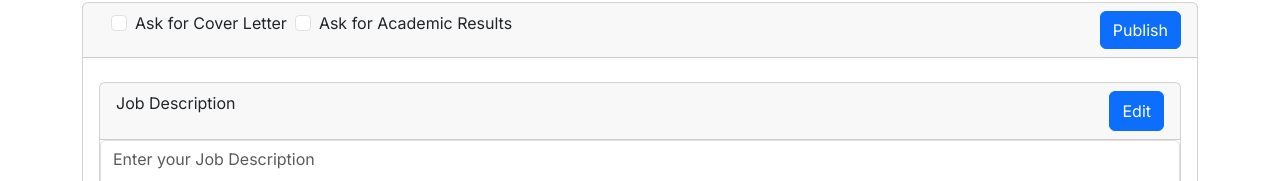
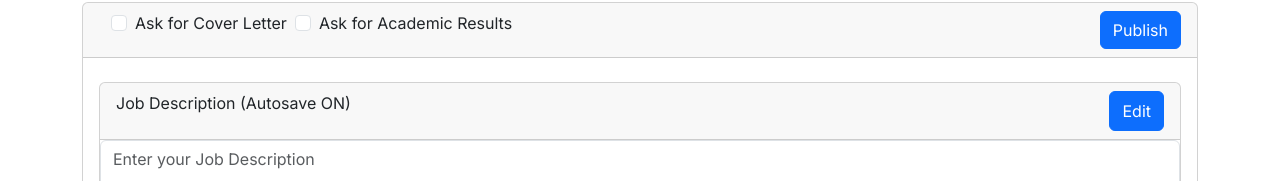
Before and after one commit to robwakefield/InternHunt, a Next.js app: page /addListing in a window 1280 px wide. Shown: the part 188-369 px from the top of the page. Built offline with nearby package versions, Linux system fonts and the light colour scheme; no server answers; the database is empty.

Commit message:
Added jobDesciption default from database

```diff
--- a/src/app/addListing/jobDescription.js
+++ b/src/app/addListing/jobDescription.js
@@ -7,28 +7,14 @@ import { Component, useEffect, useRef, useState } from "react";
 import RecruiterNavbar from "../recruiterNavbar";
 
 function JobDescription() {
-  // constructor(props) {
-  //   super(props);
-  //   this.state = {
-  //     listings: props.listings
-  //   };
-  // }
+  const descRef = useRef();
 
-  // componentDidUpdate(prevProps) {
-  //   if (prevProps.listings !== this.props.listings) {
-  //     this.setState({
-  //       listings: this.props.listings
-  //     });
-  //   }
-  // }
-
-  // handleDescriptionChange = (event) => {
-  //   const {onChange} = this.props;
-  //   const description = event.target.value;
-  //   onChange(description);
-  // };
-
-  const descRef = useRef();
+  const [description, setDescription] = useState('');
+  useEffect(() => {
+    fetch('/api/listings')
+      .then((response) => response.json())
+      .then((data) => setDescription(data.description));
+  }, []);
 
   const handleSubmit = (event) => {
     event.preventDefault();
@@ -43,22 +29,14 @@ function JobDescription() {
     });
   }
 
-  // const [listings, setListings] = useState([]);
-
-  // useEffect(() => {
-  //   fetch('/api/listings')
-  //     .then((response) => response.json())
-  //     .then((data) => setListings(data));
-  // }, []);
-
   return (
     <Card className="mt-4 mb-2 mx-3">
       <Card.Header className="d-flex justify-content-between">
-      <p>Job Description</p>
-      <Button type='submit'>Edit</Button>
+      <p>Job Description (Autosave ON)</p>
+      <Button>Edit</Button>
       </Card.Header>
       <Form.Group className="mb-3" controlId="formJobDesc">
-        <Form.Control as="textarea" rows={3} placeholder="Enter your Job Description" ref={descRef} onChange={handleSubmit}/>
+        <Form.Control as="textarea" rows={3} placeholder="Enter your Job Description" defaultValue={description} ref={descRef} onChange={handleSubmit}/>
       </Form.Group>
     </Card>
   )
```
